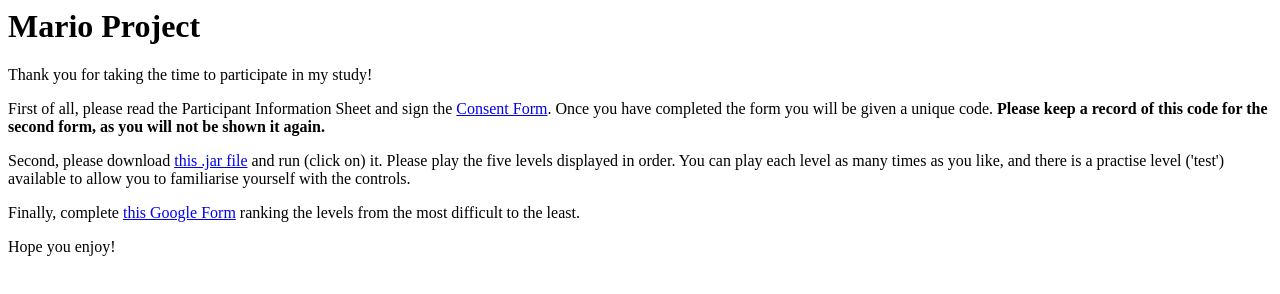
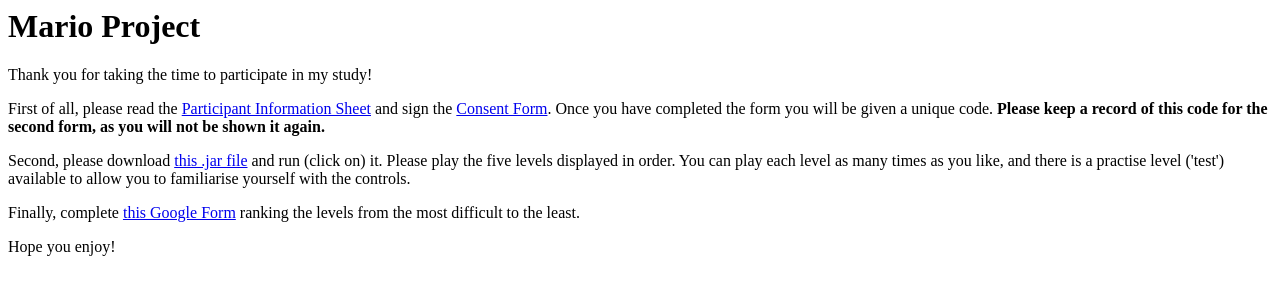
Before and after one commit to PeteLeeds/Uni_Project, a plain HTML site: page index.html in a window 1280 px wide. Drawn offline with Linux system fonts and the light colour scheme.

Commit message:
Added link to Information Sheet

```diff
--- a/index.html
+++ b/index.html
@@ -7,7 +7,7 @@
 
   <p>Thank you for taking the time to participate in my study!</p>
 
-  <p>First of all, please read the Participant Information Sheet and sign the <a href=https://docs.google.com/forms/d/e/1FAIpQLSfp3vrsaLLsqfpnRoA9uW4KDGEqnlnT2I9hSZgDxT7Wk4OZ2A/viewform?usp=sf_link>Consent Form</a>. Once you have completed the form you will be given a unique code. <b>Please keep a record of this code for the second form, as you will not be shown it again.</b></p>
+  <p>First of all, please read the <a href=https://docs.google.com/document/d/1b8gancEPvLR52qxxYRbrFMrOV5hLdSrq/edit?usp=sharing&ouid=103707490864920827696&rtpof=true&sd=true>Participant Information Sheet</a> and sign the <a href=https://docs.google.com/forms/d/e/1FAIpQLSfp3vrsaLLsqfpnRoA9uW4KDGEqnlnT2I9hSZgDxT7Wk4OZ2A/viewform?usp=sf_link>Consent Form</a>. Once you have completed the form you will be given a unique code. <b>Please keep a record of this code for the second form, as you will not be shown it again.</b></p>
 
   <p><p>Second, please download <a href="https://github.com/PeteLeeds/Uni_Project/raw/main/Mario.jar">this .jar file</a> and run (click on) it. Please play the five levels displayed in order. You can play each level as many times as you like, and there is a practise level ('test') available to allow you to familiarise yourself with the controls.</p>
 
```
